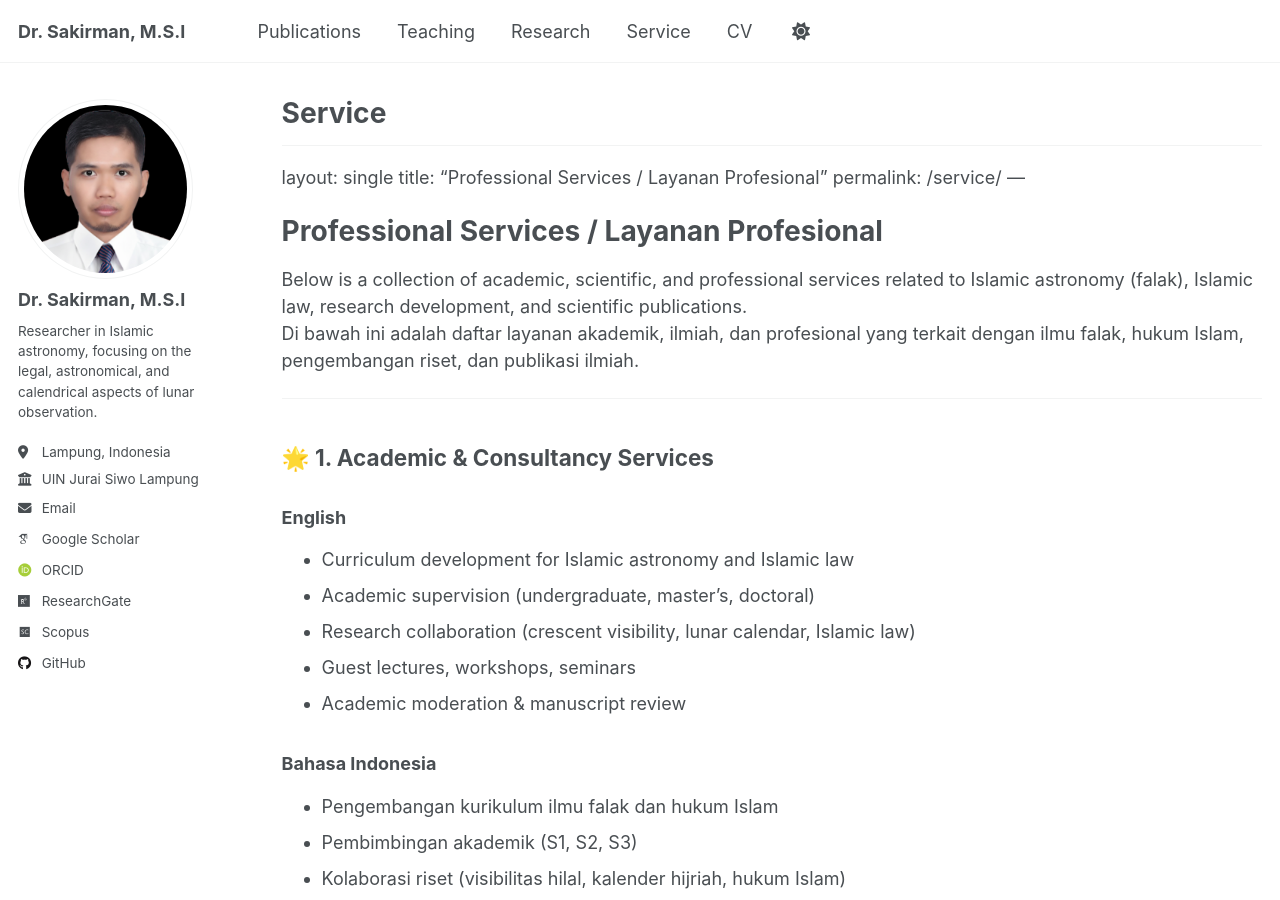
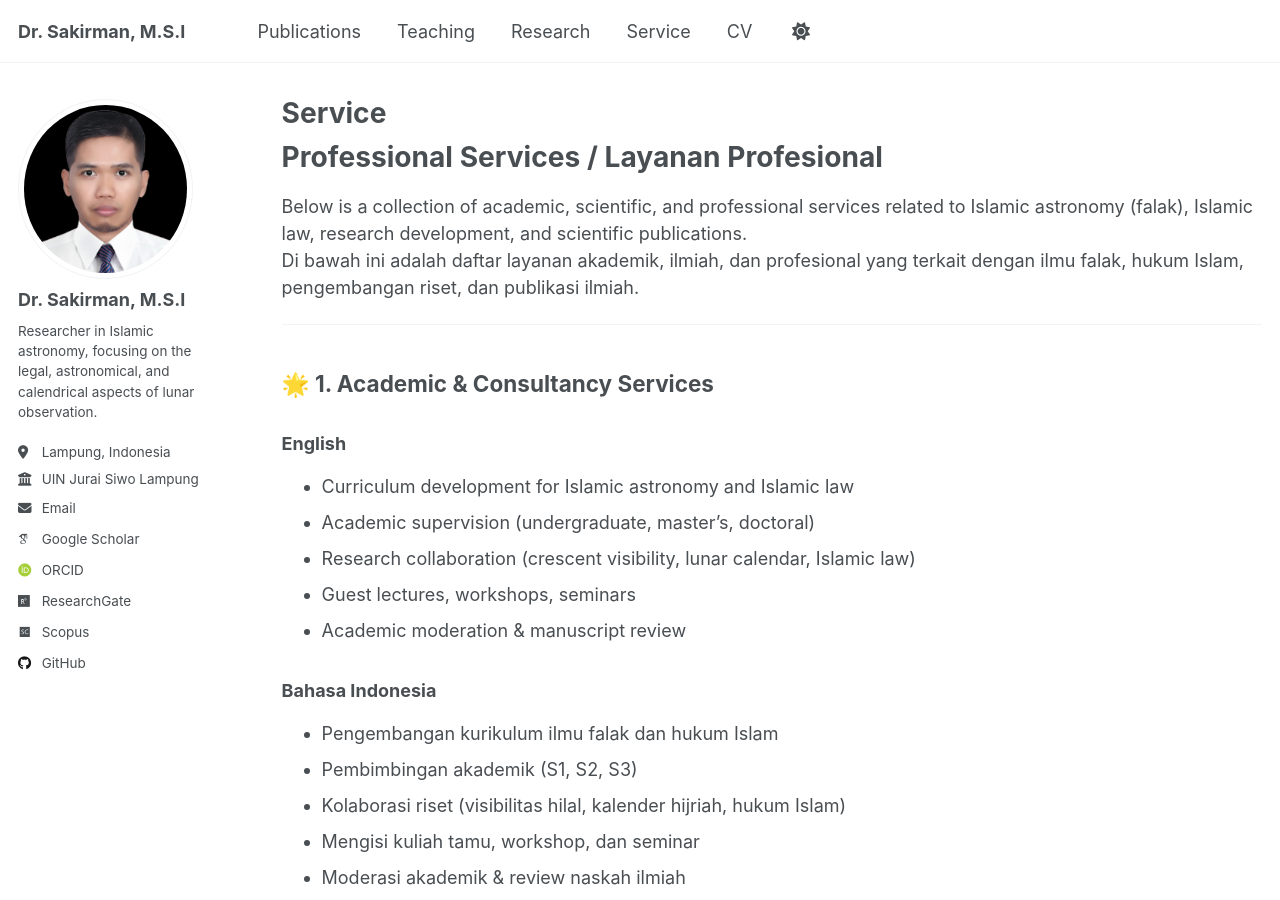
Before and after one commit to sakir-man/sakir-man.github.io, a Jekyll site: the page built from _pages/service.md, in a window 1280 px wide and 900 px high. Built offline with Jekyll 4.4.1, drawn with Linux system fonts in a browser that asks for light colours; some web fonts are replaced; a script that is not in the unit is left out.

Commit message:
Update service.md

```diff
--- a/_pages/service.md
+++ b/_pages/service.md
@@ -5,12 +5,6 @@ permalink: /service/
 author_profile: true
 redirect_from:
   - /resume
----
-
----
-layout: single
-title: "Professional Services / Layanan Profesional"
-permalink: /service/
 ---
 
 # **Professional Services / Layanan Profesional**
```
